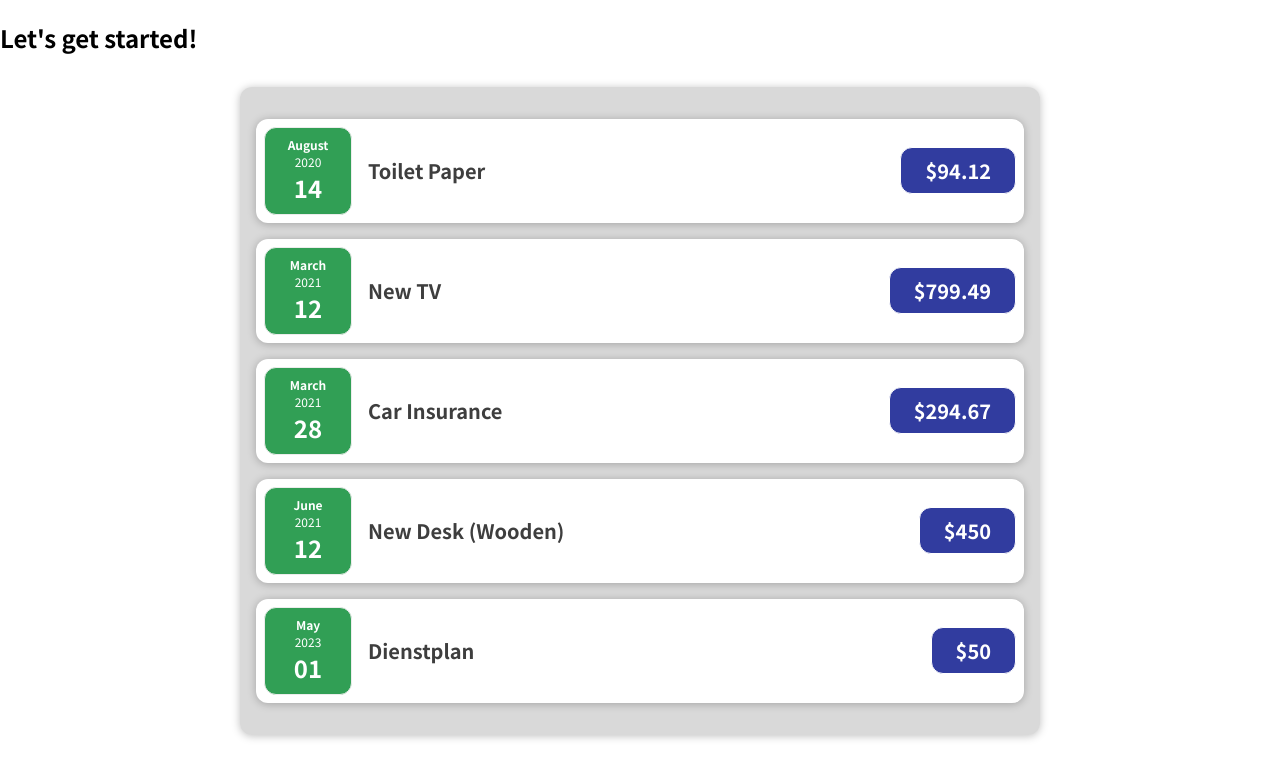
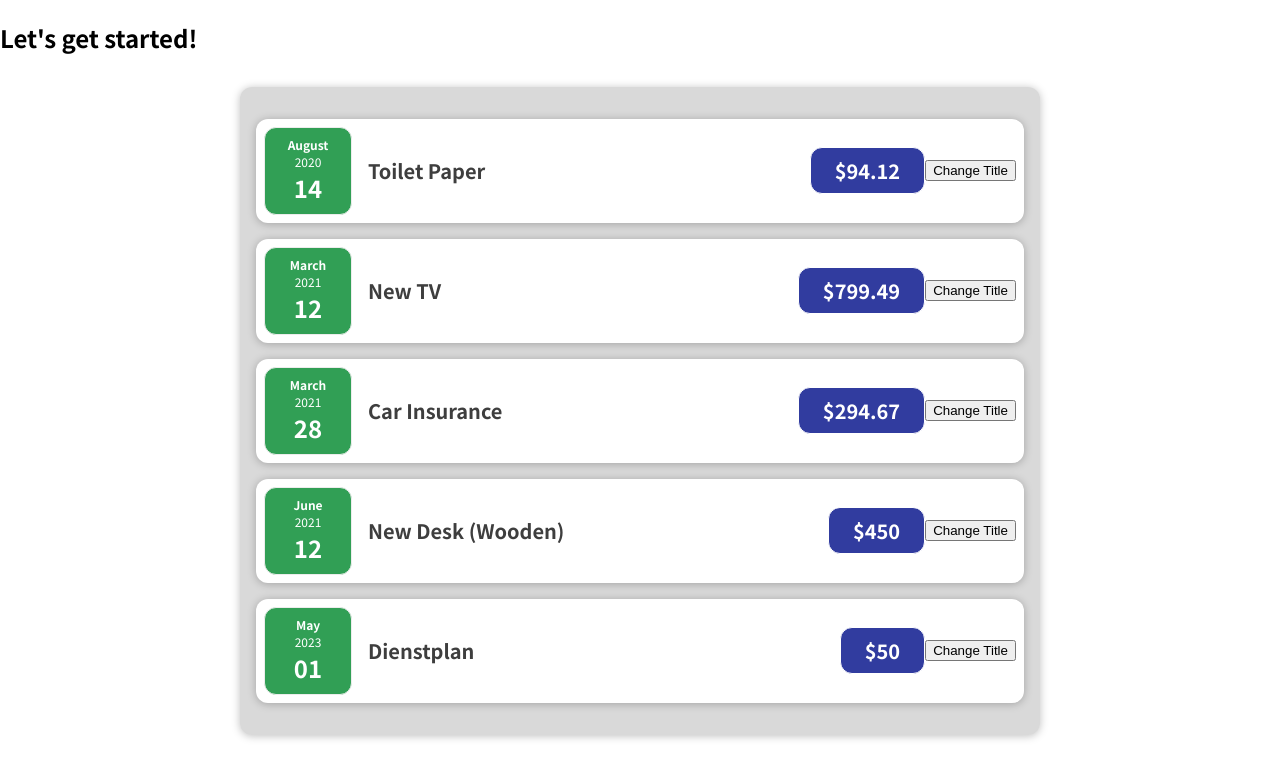
Before and after one commit to Eyas1996/React-expense, a React (Create React App) app: page / in a window 1280 px wide. Shown: the top 778 px of the page. Built offline with nearby package versions, Linux system fonts and the light colour scheme.

Commit message:
Upload Files

```diff
--- a/src/components/Expenses/ExpenseItem.js
+++ b/src/components/Expenses/ExpenseItem.js
@@ -4,6 +4,10 @@ import "./ExpenseItem.css";
 import ExpenseTitle from "./ExpenseTitle";
 
 const ExpenseItem = (props) => {
+  const clickHandler = () => {
+    console.log("Clicked!!!!!!!");
+  };
+
   return (
     <Card className="expense-item">
       <ExpenseDate date={props.date} />
@@ -11,6 +15,7 @@ const ExpenseItem = (props) => {
         <ExpenseTitle title={props.title} />
         <div className="expense-item__price">${props.amount}</div>
       </div>
+      <button onClick={clickHandler}>Change Title</button>
     </Card>
   );
 };
```
